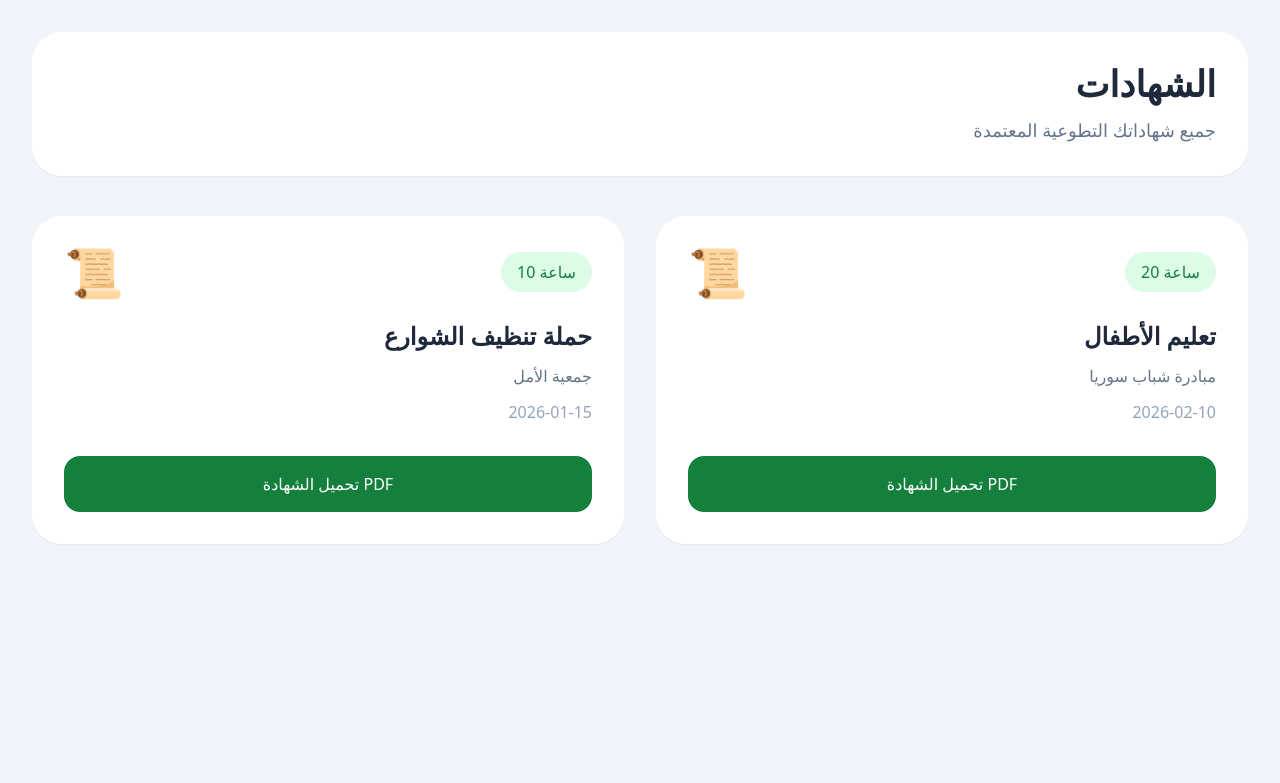
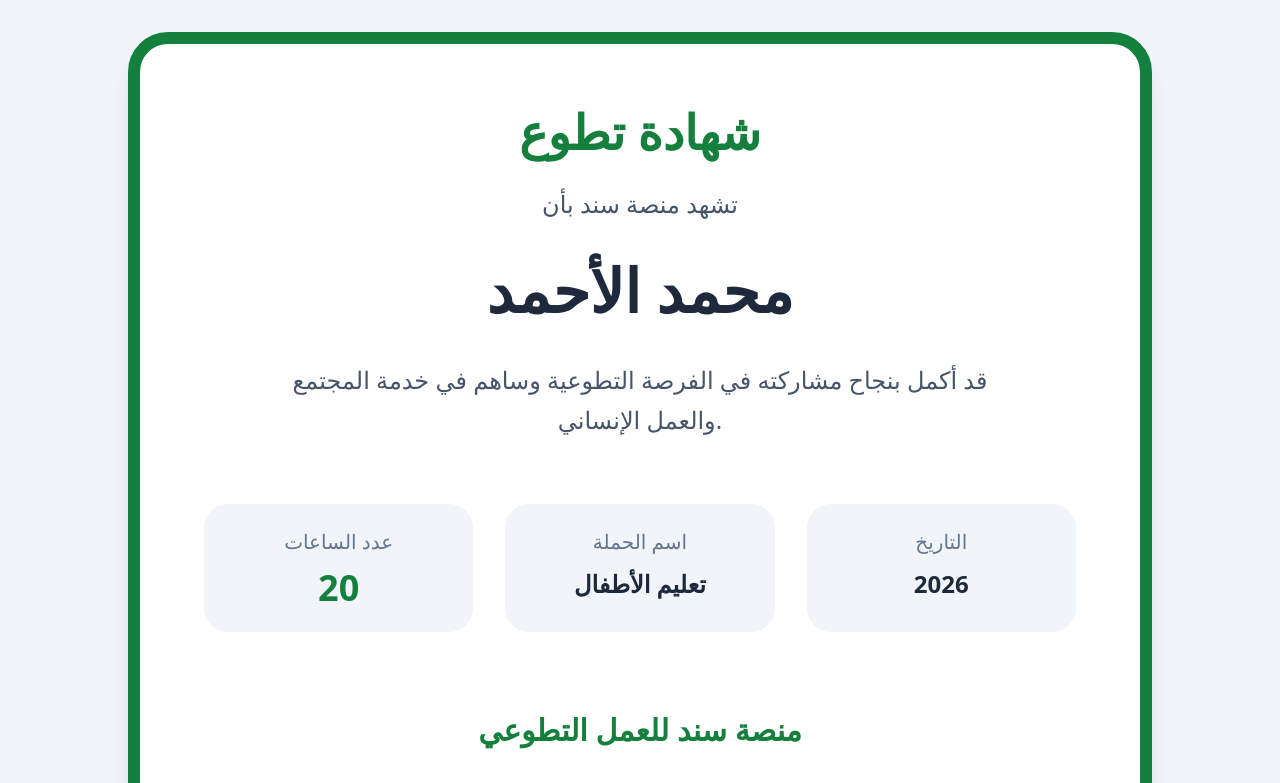
Before and after one commit to khaliddfawazz-beep/-, a React (Create React App) app: page /certificates in a window 1280 px wide. Shown: the top 783 px of the page. Built offline with nearby package versions, Linux system fonts and the light colour scheme.

Commit message:
update pages

```diff
--- a/package.json
+++ b/package.json
@@ -7,6 +7,8 @@
     "@testing-library/jest-dom": "^6.9.1",
     "@testing-library/react": "^16.3.2",
     "@testing-library/user-event": "^13.5.0",
+    "html2canvas": "^1.4.1",
+    "jspdf": "^4.2.1",
     "react": "^19.2.5",
     "react-dom": "^19.2.5",
     "react-router-dom": "^7.15.0",
--- a/src/pages/Certificates.jsx
+++ b/src/pages/Certificates.jsx
@@ -1,79 +1,111 @@
+import jsPDF from "jspdf";
+import html2canvas from "html2canvas";
+
 export default function Certificates() {
 
-  const certificates = [
-    {
-      title: "حملة تنظيف الشوارع",
-      hours: 10,
-      organization: "جمعية الأمل",
-      date: "2026-01-15"
-    },
-    {
-      title: "تعليم الأطفال",
-      hours: 20,
-      organization: "مبادرة شباب سوريا",
-      date: "2026-02-10"
-    }
-  ];
+  const generatePDF = () => {
+
+    const input = document.getElementById("certificate");
+
+    html2canvas(input).then((canvas) => {
+
+      const imgData = canvas.toDataURL("image/png");
+
+      const pdf = new jsPDF("landscape", "px", "a4");
+
+      const pdfWidth = pdf.internal.pageSize.getWidth();
+
+      const pdfHeight = (canvas.height * pdfWidth) / canvas.width;
+
+      pdf.addImage(imgData, "PNG", 0, 0, pdfWidth, pdfHeight);
+
+      pdf.save("certificate.pdf");
+    });
+  };
 
   return (
     <div className="min-h-screen bg-slate-100 p-8">
 
-      <div className="bg-white rounded-[30px] p-8 shadow-sm mb-10">
+      <div className="max-w-5xl mx-auto">
 
-        <h1 className="text-4xl font-extrabold text-slate-800 text-right">
-          الشهادات
-        </h1>
+        {/* Certificate */}
+        <div
+          id="certificate"
+          className="bg-white p-16 rounded-[40px] shadow-xl text-center border-[12px] border-green-700"
+        >
 
-        <p className="text-slate-500 mt-3 text-right text-lg">
-          جميع شهاداتك التطوعية المعتمدة
-        </p>
+          <h1 className="text-5xl font-extrabold text-green-700 mb-8">
+            شهادة تطوع
+          </h1>
 
-      </div>
+          <p className="text-2xl text-slate-600 mb-10">
+            تشهد منصة سند بأن
+          </p>
 
-      <div className="grid md:grid-cols-2 gap-8">
+          <h2 className="text-6xl font-bold text-slate-800 mb-10">
+            محمد الأحمد
+          </h2>
 
-        {certificates.map((item, index) => (
+          <p className="text-2xl text-slate-600 leading-10 max-w-3xl mx-auto">
+            قد أكمل بنجاح مشاركته في الفرصة التطوعية
+            وساهم في خدمة المجتمع والعمل الإنساني.
+          </p>
 
-          <div
-            key={index}
-            className="bg-white rounded-[30px] p-8 shadow-sm"
-          >
+          <div className="grid md:grid-cols-3 gap-8 mt-16">
 
-            <div className="flex justify-between items-center mb-6">
+            <div className="bg-slate-100 p-6 rounded-3xl">
+              <h3 className="text-xl text-slate-500 mb-3">
+                عدد الساعات
+              </h3>
 
-              <span className="text-5xl">
-                📜
-              </span>
-
-              <span className="bg-green-100 text-green-700 px-4 py-2 rounded-full">
-                {item.hours} ساعة
-              </span>
-
+              <p className="text-4xl font-bold text-green-700">
+                20
+              </p>
             </div>
 
-            <div className="text-right space-y-3">
+            <div className="bg-slate-100 p-6 rounded-3xl">
+              <h3 className="text-xl text-slate-500 mb-3">
+                اسم الحملة
+              </h3>
 
-              <h2 className="text-2xl font-bold text-slate-800">
-                {item.title}
-              </h2>
-
-              <p className="text-slate-500">
-                {item.organization}
+              <p className="text-2xl font-bold text-slate-800">
+                تعليم الأطفال
               </p>
-
-              <p className="text-slate-400">
-                {item.date}
-              </p>
-
             </div>
 
-            <button className="w-full mt-8 py-4 rounded-2xl bg-green-700 text-white hover:bg-green-800 transition">
-              تحميل الشهادة PDF
-            </button>
+            <div className="bg-slate-100 p-6 rounded-3xl">
+              <h3 className="text-xl text-slate-500 mb-3">
+                التاريخ
+              </h3>
+
+              <p className="text-2xl font-bold text-slate-800">
+                2026
+              </p>
+            </div>
 
           </div>
 
-        ))}
+          <div className="mt-20">
+
+            <h3 className="text-3xl font-bold text-green-700">
+              منصة سند للعمل التطوعي
+            </h3>
+
+          </div>
+
+        </div>
+
+        {/* Download Button */}
+        <div className="text-center mt-10">
+
+          <button
+            onClick={generatePDF}
+            className="px-10 py-5 bg-green-700 text-white rounded-2xl text-xl hover:bg-green-800 transition shadow-lg"
+          >
+            تحميل الشهادة PDF
+          </button>
+
+        </div>
 
       </div>
 
```
Also changed, not shown: 1 other file (tests, documents, lock files or other folders).
